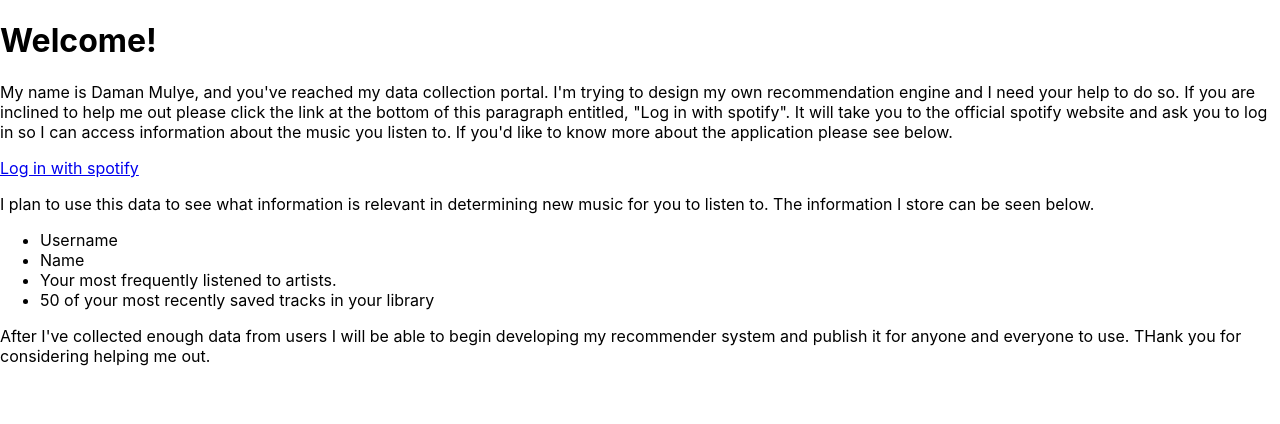
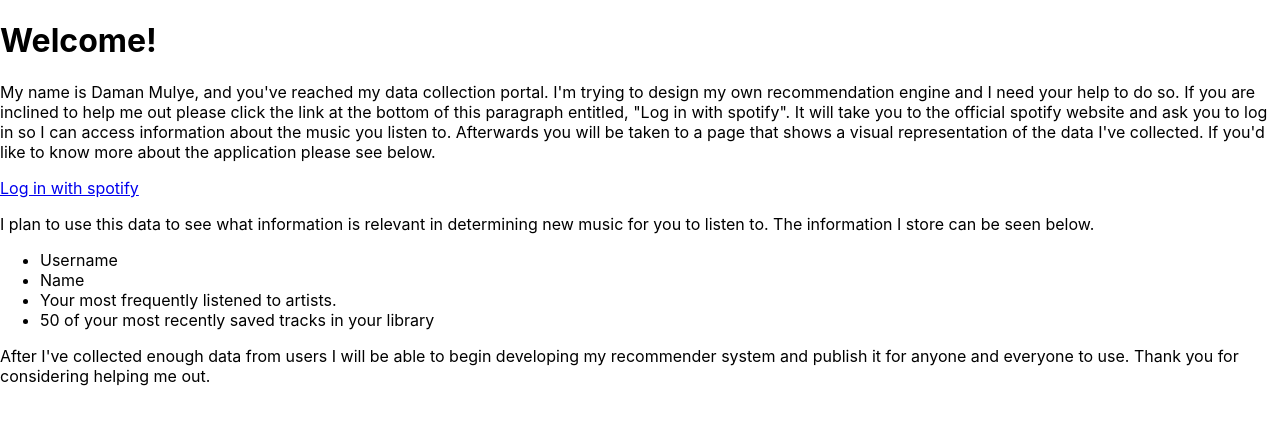
Before and after one commit to damanm24/Discovir, a React (Create React App) app: page / in a window 1280 px wide. Shown: the top 424 px of the page. Built offline with nearby package versions, Linux system fonts and the light colour scheme; what spotify-web-api-js would draw is missing.

Commit message:
Version 1.0.4

```diff
--- a/package.json
+++ b/package.json
@@ -10,18 +10,15 @@
     "cors": "^2.8.5",
     "d3": "^5.9.7",
     "dotenv": "^8.0.0",
-    "lodash": "^4.17.13",
+    "express": "^4.17.1",
     "morgan": "^1.9.1",
     "neo4j-driver": "^1.7.5",
-    "neovis.js": "^1.1.0",
     "prop-types": "^15.7.2",
     "querystring": "^0.2.0",
     "react": "^16.8.6",
-    "react-d3-graph": "^2.1.0",
     "react-dom": "^16.8.6",
     "react-redux": "^7.1.0",
     "react-resize-aware": "^3.0.0-beta.3",
-    "react-router-dom": "^5.0.1",
     "react-scripts": "3.0.1",
     "redux": "^4.0.3",
     "request": "^2.88.0",
--- a/src/components/Home/home.js
+++ b/src/components/Home/home.js
@@ -20,8 +20,10 @@
           to do so. If you are inclined to help me out please click the link at
           the bottom of this paragraph entitled, "Log in with spotify". It will
           take you to the official spotify website and ask you to log in so I
-          can access information about the music you listen to. If you'd like to
-          know more about the application please see below.
+          can access information about the music you listen to. Afterwards you
+          will be taken to a page that shows a visual representation of the data
+          I've collected. If you'd like to know more about the application
+          please see below.
         </p>
         <a href="https://polar-waters-86790.herokuapp.com/login">
           Log in with spotify
@@ -39,7 +41,7 @@
           </ul>
           After I've collected enough data from users I will be able to begin
           developing my recommender system and publish it for anyone and
-          everyone to use. THank you for considering helping me out.
+          everyone to use. Thank you for considering helping me out.
         </p>
       </div>
     );
```
Also changed, not shown: 1 other file (tests, documents, lock files or other folders).
